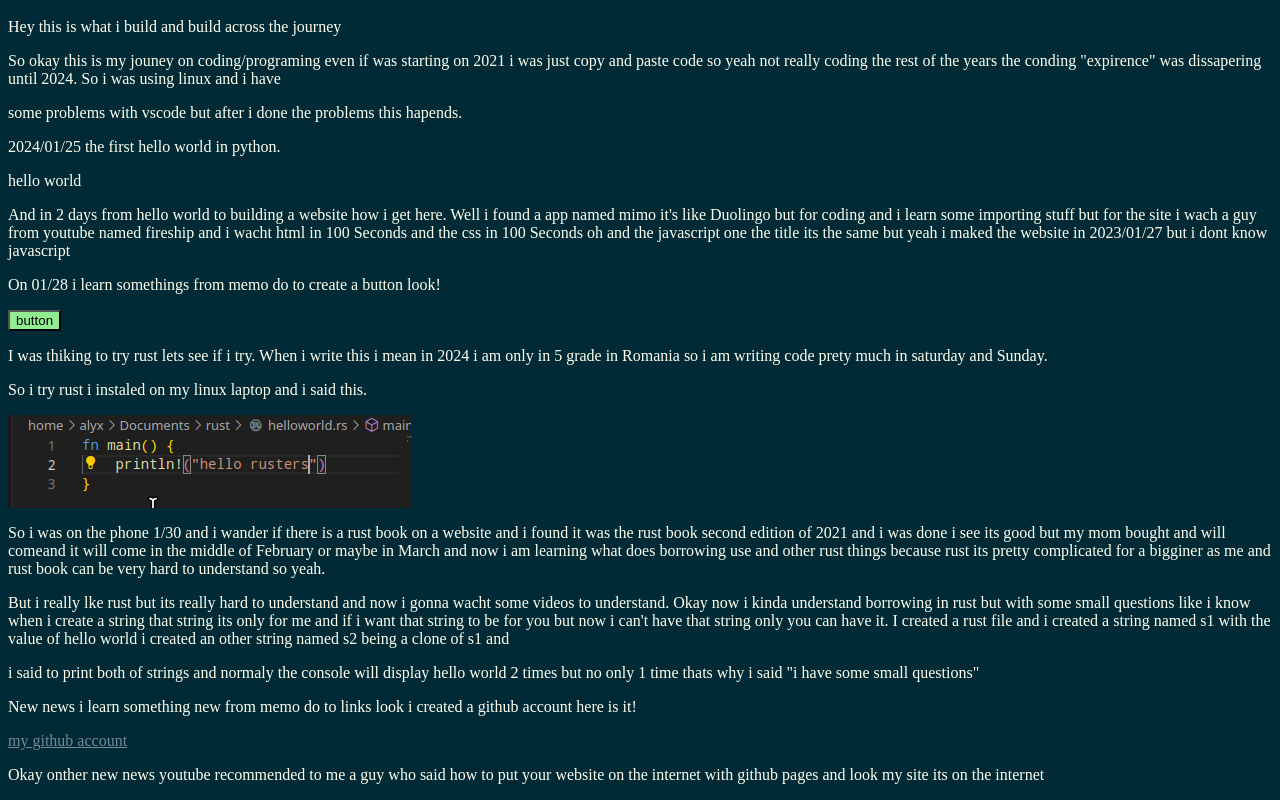
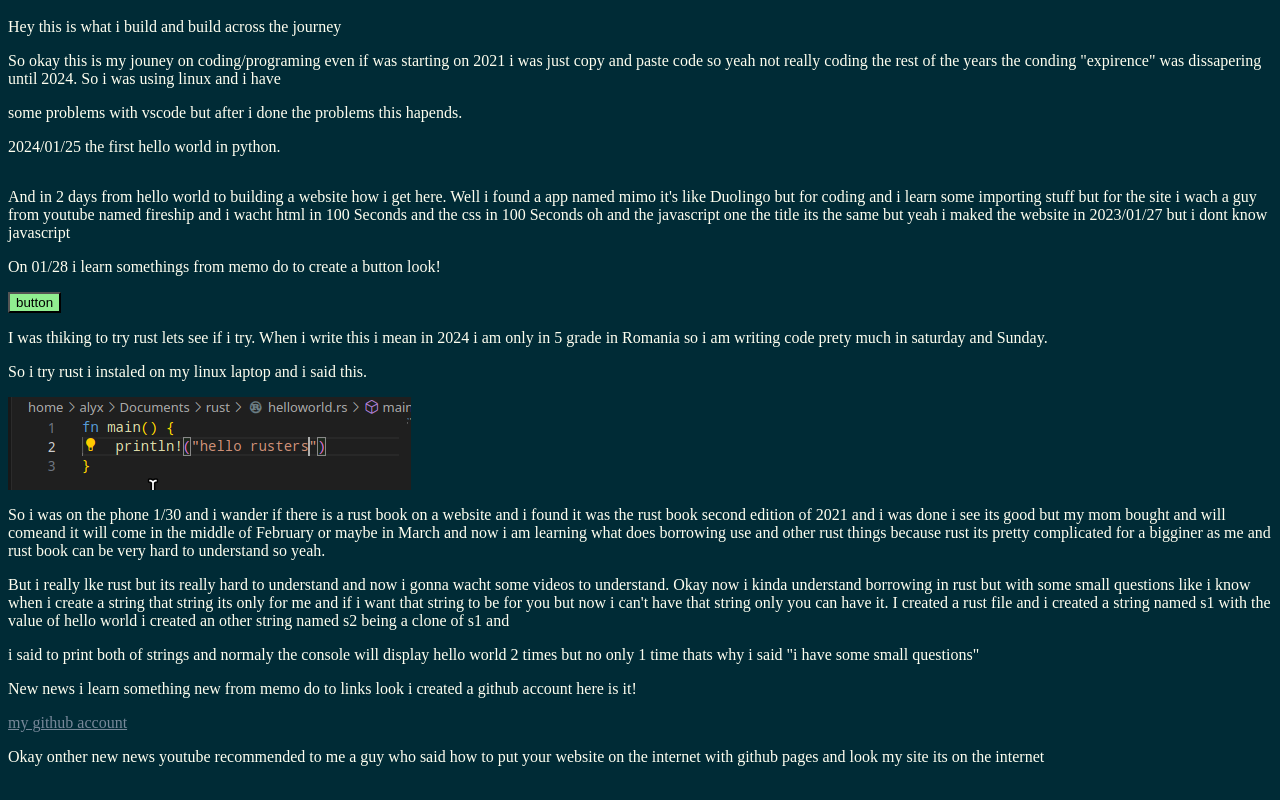
Before and after one commit to gitalyx/images_for_website, a plain HTML site: page index.html in a window 1280 px wide. Shown: the part 48-848 px from the top of the page. Drawn offline with Linux system fonts and the light colour scheme; files whose address does not match are found by name.

Commit message:
Update index.html

```diff
--- a/index.html
+++ b/index.html
@@ -16,7 +16,7 @@
         <p style="text-align:left">So okay this is my jouney on coding/programing even if was starting on 2021 i was just copy and paste code so yeah not really coding the rest of the years the conding "expirence" was dissapering until 2024. So i was using linux and i have </p>
         <p style="text-align: left;">some problems with vscode but after i done the problems this hapends.</p>
         <p style="text-align: left;">2024/01/25 the first hello world in python.</p>
-        <img scrc="(https://github.com/gitalyx/my-journey-website/blob/main/2024-02-04T12%2028%2030%2C196339289%2B02%2000.png)">hello world</img>
+        <img scrc="(https://github.com/gitalyx/my-journey-website/blob/main/2024-02-04T12%2028%2030%2C196339289%2B02%2000.png)">
         <p style="text-align:left">And in 2 days from hello world to building a website how i get here. Well i found a app named mimo it's like Duolingo but for coding and i learn some importing stuff but for the site i wach a guy from youtube named fireship and i wacht html in 100 Seconds and the css in 100 Seconds oh and the javascript one the title its the same but yeah i maked the website in 2023/01/27 but i dont know javascript</p>
         <p style="text-align: left;">On 01/28 i learn somethings from memo do to create a button look!</p>
         <button style="background-color:lightgreen">button</button>
```
